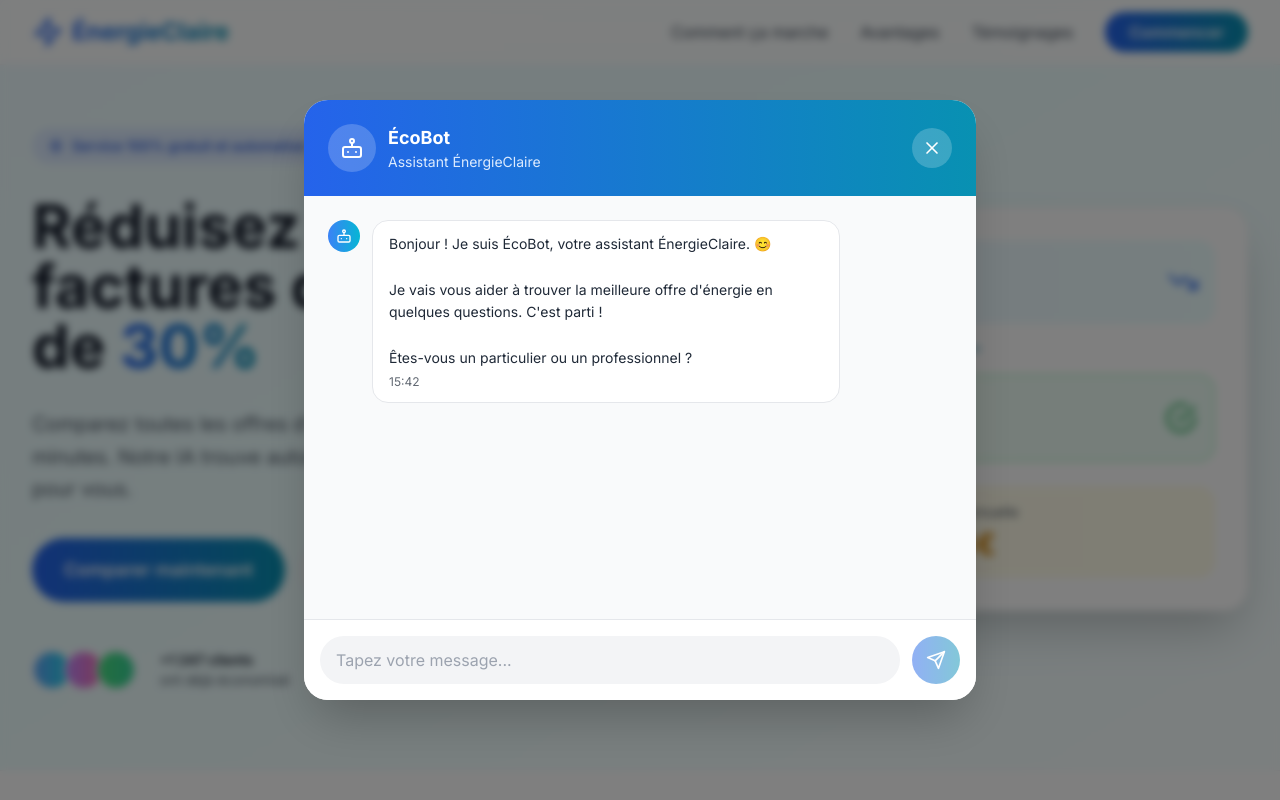
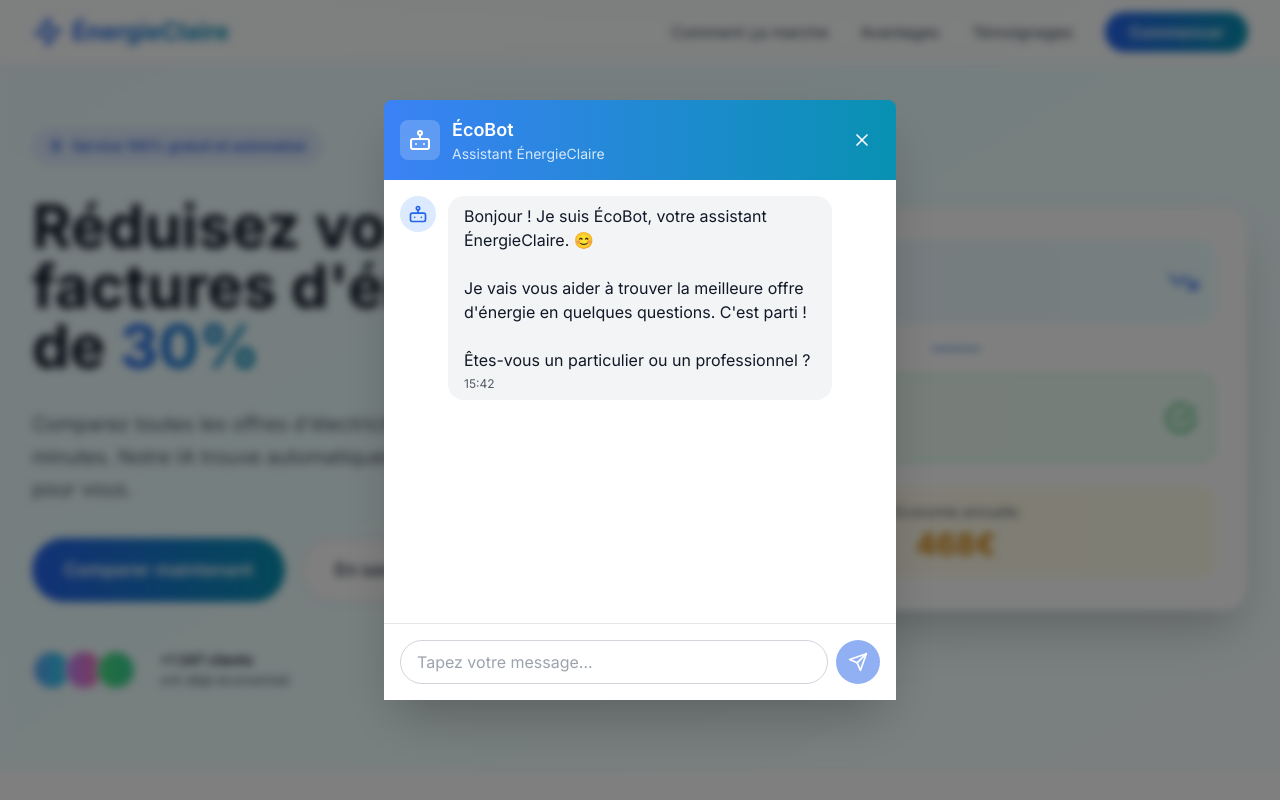
Before and after one commit to nashbridges-pixel/energieclaire, a Next.js app: page / in a window 1280 px wide. Both pictures are taken after a click on the button "Commencer". Shown: the top 800 px of the page. Built offline with nearby package versions, Linux system fonts and the light colour scheme.

Commit message:
Update Chatbot.tsx
Add memory to chatbot

```diff
--- a/components/Chatbot.tsx
+++ b/components/Chatbot.tsx
@@ -15,19 +15,17 @@
 }
 
 export default function Chatbot({ onClose }: ChatbotProps) {
-  const [messages, setMessages] = useState<Message[]>([
-    {
-      id: '1',
-      text: 'Bonjour ! Je suis ÉcoBot, votre assistant ÉnergieClaire. 😊\n\nJe vais vous aider à trouver la meilleure offre d\'énergie en quelques questions. C\'est parti !\n\nÊtes-vous un particulier ou un professionnel ?',
-      sender: 'bot',
-      timestamp: new Date(),
-    },
-  ])
+  const [messages, setMessages] = useState<Message[]>([{
+    id: '1',
+    text: 'Bonjour ! Je suis ÉcoBot, votre assistant ÉnergieClaire. 😊\n\nJe vais vous aider à trouver la meilleure offre d\'énergie en quelques questions. C\'est parti !\n\nÊtes-vous un particulier ou un professionnel ?',
+    sender: 'bot',
+    timestamp: new Date(),
+  }])
   const [inputValue, setInputValue] = useState('')
   const [isLoading, setIsLoading] = useState(false)
   const messagesEndRef = useRef<HTMLDivElement>(null)
 
-  // Version corrigée
+  // Version corrigée - n8n-buih
   const N8N_WEBHOOK_URL = 'https://n8n-buih.sliplane.app/webhook/chat'
 
   const scrollToBottom = () => {
@@ -39,7 +37,7 @@
   }, [messages])
 
   const sendMessage = async () => {
-    if (!inputValue.trim() || isLoading) return
+    if (!inputValue.trim()) return
 
     const userMessage: Message = {
       id: Date.now().toString(),
@@ -48,22 +46,25 @@
       timestamp: new Date(),
     }
 
-    setMessages((prev) => [...prev, userMessage])
+    const newMessages = [...messages, userMessage]
+    setMessages(newMessages)
     setInputValue('')
     setIsLoading(true)
 
     try {
+      // Construire l'historique des messages pour DeepSeek
+      const conversationHistory = newMessages.map(msg => ({
+        role: msg.sender === 'user' ? 'user' : 'assistant',
+        content: msg.text
+      }))
+
       const response = await fetch(N8N_WEBHOOK_URL, {
         method: 'POST',
         headers: {
           'Content-Type': 'application/json',
         },
         body: JSON.stringify({
-          message: inputValue,
-          conversationHistory: messages.map((m) => ({
-            role: m.sender === 'user' ? 'user' : 'assistant',
-            content: m.text,
-          })),
+          messages: conversationHistory
         }),
       })
 
@@ -75,23 +76,21 @@
 
       const botMessage: Message = {
         id: (Date.now() + 1).toString(),
-        text: data.response || data.message || 'Désolé, je n\'ai pas compris.',
+        text: data.response,
         sender: 'bot',
         timestamp: new Date(),
       }
 
-      setMessages((prev) => [...prev, botMessage])
+      setMessages([...newMessages, botMessage])
     } catch (error) {
       console.error('Erreur chatbot:', error)
-
       const errorMessage: Message = {
         id: (Date.now() + 1).toString(),
-        text: 'Désolé, une erreur s\'est produite. Veuillez réessayer.',
+        text: "Désolé, une erreur s'est produite. Veuillez réessayer.",
         sender: 'bot',
         timestamp: new Date(),
       }
-
-      setMessages((prev) => [...prev, errorMessage])
+      setMessages([...newMessages, errorMessage])
     } finally {
       setIsLoading(false)
     }
@@ -106,56 +105,49 @@
 
   return (
     <div className="fixed inset-0 z-50 flex items-center justify-center bg-black/50 backdrop-blur-sm p-4">
-      <div className="bg-white rounded-3xl shadow-2xl w-full max-w-2xl h-[600px] flex flex-col overflow-hidden animate-slide-up">
+      <div className="bg-gradient-to-r from-blue-500 to-cyan-600 rounded-lg shadow-2xl w-full max-w-lg flex flex-col h-[600px]">
         {/* Header */}
-        <div className="bg-gradient-to-r from-blue-600 to-cyan-600 p-6 flex items-center justify-between">
-          <div className="flex items-center space-x-3">
-            <div className="w-12 h-12 bg-white/20 rounded-full flex items-center justify-center">
-              <Bot className="w-6 h-6 text-white" />
+        <div className="flex items-center justify-between p-4 text-white">
+          <div className="flex items-center gap-3">
+            <div className="bg-white/20 backdrop-blur-sm p-2 rounded-lg">
+              <Bot className="w-6 h-6" />
             </div>
             <div>
-              <h3 className="text-white font-bold text-lg">ÉcoBot</h3>
-              <p className="text-blue-100 text-sm">Assistant ÉnergieClaire</p>
+              <h3 className="font-semibold text-lg">ÉcoBot</h3>
+              <p className="text-sm text-white/80">Assistant ÉnergieClaire</p>
             </div>
           </div>
           <button
             onClick={onClose}
-            className="w-10 h-10 bg-white/20 rounded-full flex items-center justify-center hover:bg-white/30 transition"
+            className="hover:bg-white/20 p-2 rounded-lg transition-colors"
+            aria-label="Fermer le chat"
           >
-            <X className="w-5 h-5 text-white" />
+            <X className="w-5 h-5" />
           </button>
         </div>
 
         {/* Messages */}
-        <div className="flex-1 overflow-y-auto p-6 space-y-4 bg-gray-50">
+        <div className="flex-1 overflow-y-auto p-4 space-y-4 bg-white">
           {messages.map((message) => (
             <div
               key={message.id}
-              className={`flex items-start space-x-3 ${
-                message.sender === 'user' ? 'flex-row-reverse space-x-reverse' : ''
+              className={`flex gap-3 ${
+                message.sender === 'user' ? 'justify-end' : 'justify-start'
               }`}
             >
+              {message.sender === 'bot' && (
+                <div className="bg-blue-100 p-2 rounded-full h-fit">
+                  <Bot className="w-5 h-5 text-blue-600" />
+                </div>
+              )}
               <div
-                className={`w-8 h-8 rounded-full flex items-center justify-center flex-shrink-0 ${
+                className={`max-w-[80%] rounded-2xl px-4 py-2 ${
                   message.sender === 'user'
-                    ? 'bg-gradient-to-r from-purple-500 to-pink-500'
-                    : 'bg-gradient-to-r from-blue-500 to-cyan-500'
+                    ? 'bg-blue-600 text-white'
+                    : 'bg-gray-100 text-gray-900'
                 }`}
               >
-                {message.sender === 'user' ? (
-                  <User className="w-4 h-4 text-white" />
-                ) : (
-                  <Bot className="w-4 h-4 text-white" />
-                )}
-              </div>
-              <div
-                className={`max-w-[75%] rounded-2xl px-4 py-3 ${
-                  message.sender === 'user'
-                    ? 'bg-gradient-to-r from-blue-600 to-cyan-600 text-white'
-                    : 'bg-white border border-gray-200 text-gray-800'
-                }`}
-              >
-                <p className="text-sm leading-relaxed whitespace-pre-wrap">{message.text}</p>
+                <p className="whitespace-pre-wrap">{message.text}</p>
                 <span className="text-xs opacity-70 mt-1 block">
                   {message.timestamp.toLocaleTimeString('fr-FR', {
                     hour: '2-digit',
@@ -163,43 +155,47 @@
                   })}
                 </span>
               </div>
+              {message.sender === 'user' && (
+                <div className="bg-blue-600 p-2 rounded-full h-fit">
+                  <User className="w-5 h-5 text-white" />
+                </div>
+              )}
             </div>
           ))}
-
           {isLoading && (
-            <div className="flex items-start space-x-3">
-              <div className="w-8 h-8 bg-gradient-to-r from-blue-500 to-cyan-500 rounded-full flex items-center justify-center">
-                <Bot className="w-4 h-4 text-white" />
+            <div className="flex gap-3 justify-start">
+              <div className="bg-blue-100 p-2 rounded-full h-fit">
+                <Bot className="w-5 h-5 text-blue-600" />
               </div>
-              <div className="bg-white border border-gray-200 rounded-2xl px-4 py-3">
-                <div className="flex space-x-2">
-                  <div className="w-2 h-2 bg-gray-400 rounded-full animate-bounce"></div>
-                  <div className="w-2 h-2 bg-gray-400 rounded-full animate-bounce" style={{ animationDelay: '0.2s' }}></div>
-                  <div className="w-2 h-2 bg-gray-400 rounded-full animate-bounce" style={{ animationDelay: '0.4s' }}></div>
+              <div className="bg-gray-100 rounded-2xl px-4 py-2">
+                <div className="flex gap-1">
+                  <div className="w-2 h-2 bg-gray-400 rounded-full animate-bounce" style={{ animationDelay: '0ms' }}></div>
+                  <div className="w-2 h-2 bg-gray-400 rounded-full animate-bounce" style={{ animationDelay: '150ms' }}></div>
+                  <div className="w-2 h-2 bg-gray-400 rounded-full animate-bounce" style={{ animationDelay: '300ms' }}></div>
                 </div>
               </div>
             </div>
           )}
-
           <div ref={messagesEndRef} />
         </div>
 
         {/* Input */}
-        <div className="p-4 bg-white border-t border-gray-200">
-          <div className="flex items-center space-x-3">
+        <div className="p-4 bg-white border-t">
+          <div className="flex gap-2">
             <input
               type="text"
               value={inputValue}
               onChange={(e) => setInputValue(e.target.value)}
               onKeyPress={handleKeyPress}
               placeholder="Tapez votre message..."
+              className="flex-1 px-4 py-2 border border-gray-300 rounded-full focus:outline-none focus:ring-2 focus:ring-blue-500"
               disabled={isLoading}
-              className="flex-1 px-4 py-3 bg-gray-100 rounded-full focus:outline-none focus:ring-2 focus:ring-blue-500 disabled:opacity-50"
             />
             <button
               onClick={sendMessage}
-              disabled={!inputValue.trim() || isLoading}
-              className="w-12 h-12 bg-gradient-to-r from-blue-600 to-cyan-600 text-white rounded-full flex items-center justify-center hover:shadow-lg transition disabled:opacity-50 disabled:cursor-not-allowed"
+              disabled={isLoading || !inputValue.trim()}
+              className="bg-blue-600 text-white p-3 rounded-full hover:bg-blue-700 transition-colors disabled:opacity-50 disabled:cursor-not-allowed"
+              aria-label="Envoyer le message"
             >
               <Send className="w-5 h-5" />
             </button>
```
